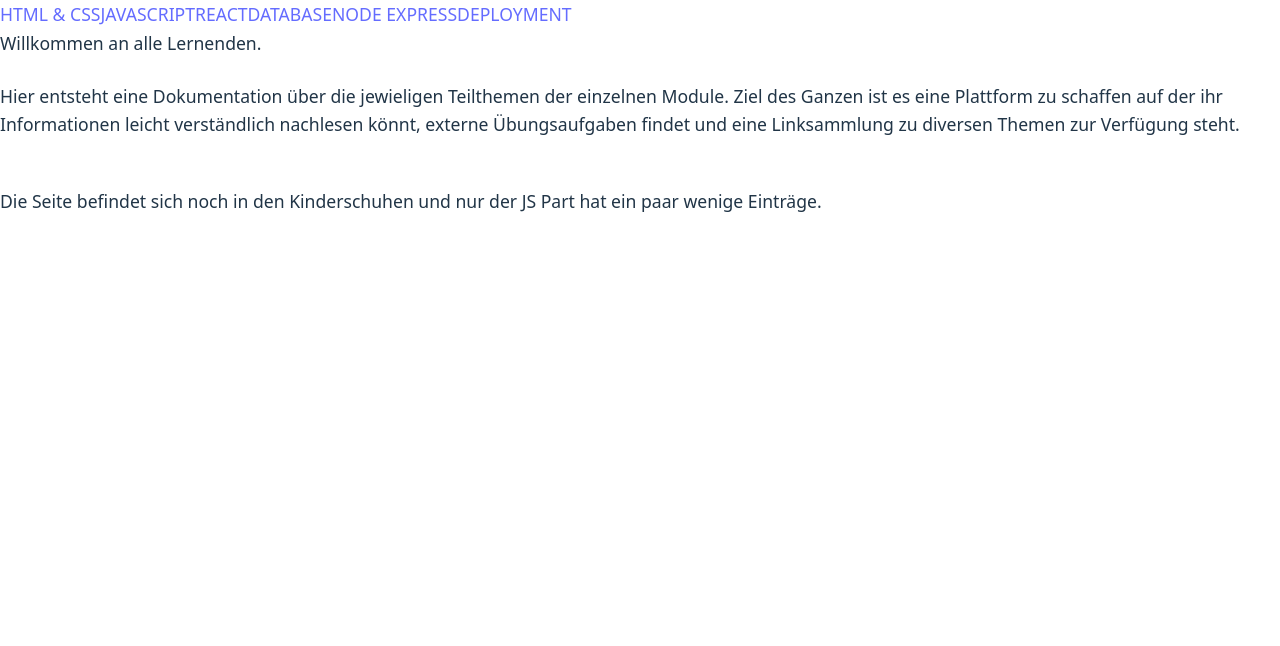
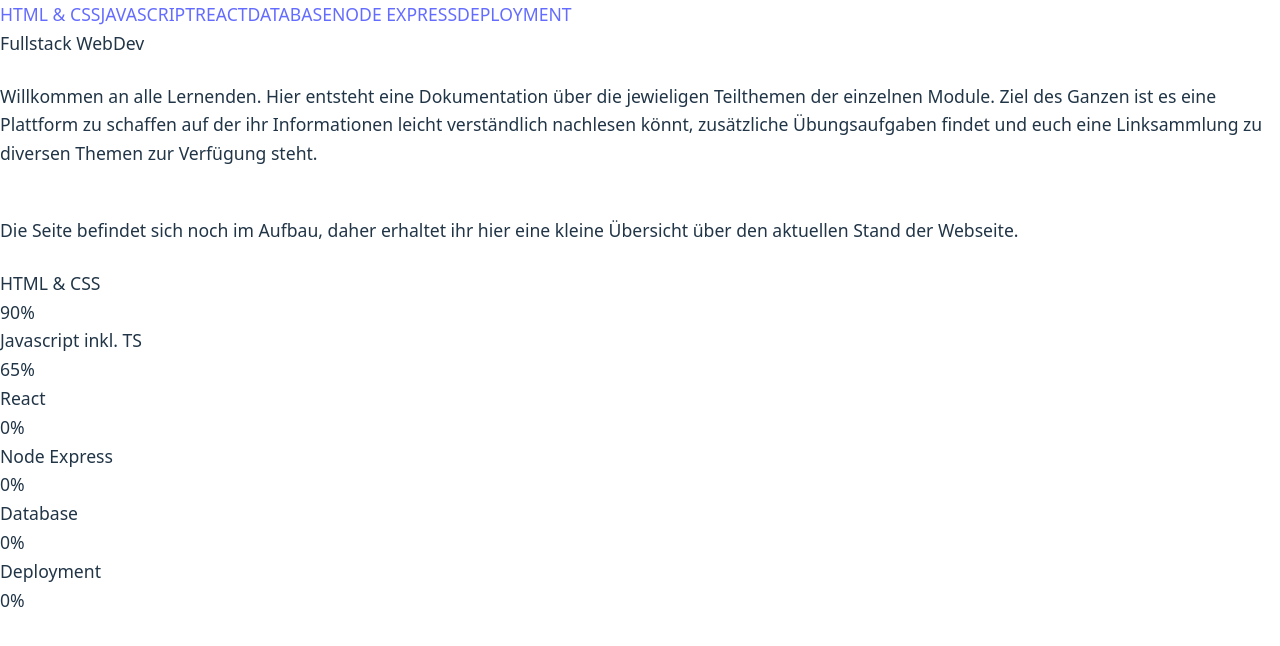
Before and after one commit to MartinKruess/webDevCollecion, a React (Vite) app: page / in a window 1280 px wide. Shown: the top 646 px of the page. Built offline with nearby package versions, Linux system fonts and the light colour scheme.

Commit message:
landingpage

```diff
--- a/src/App.css
+++ b/src/App.css
@@ -139,10 +139,6 @@ td{
 }
 
 
-
-
-
-
 /* JS - ANIMATION */
 .textContainer {
   margin: 0;
--- a/src/comps/pages/landingpage.jsx
+++ b/src/comps/pages/landingpage.jsx
@@ -3,14 +3,29 @@ export const Landingpage = () => {
     <section className="w-10/12 m-auto">
       <article className="mt-10 p-4">
         <h1>
-          Willkommen an alle Lernenden.
+          Fullstack WebDev
         </h1>
         <p>
-          Hier entsteht eine Dokumentation über die jewieligen Teilthemen der einzelnen Module. Ziel des Ganzen ist es eine Plattform zu schaffen auf der ihr Informationen leicht verständlich nachlesen könnt, externe Übungsaufgaben findet und eine Linksammlung zu diversen Themen zur Verfügung steht.
+          Willkommen an alle Lernenden.
+          Hier entsteht eine Dokumentation über die jewieligen Teilthemen der einzelnen Module. Ziel des Ganzen ist es eine Plattform zu schaffen auf der ihr Informationen leicht verständlich nachlesen könnt, zusätzliche Übungsaufgaben findet und euch eine Linksammlung zu diversen Themen zur Verfügung steht.
         </p>
         <p>
-          Die Seite befindet sich noch in den Kinderschuhen und nur der JS Part hat ein paar wenige Einträge.
+          Die Seite befindet sich noch im Aufbau, daher erhaltet ihr hier eine kleine Übersicht über den aktuellen Stand der Webseite.
         </p>
+        <ul className="flex flex-wrap w-80">
+          <li className="w-1/2">HTML & CSS</li>
+          <li className="w-1/2">90%</li>
+          <li className="w-1/2">Javascript inkl. TS</li>
+          <li className="w-1/2">65%</li>
+          <li className="w-1/2">React</li>
+          <li className="w-1/2">0%</li>
+          <li className="w-1/2">Node Express</li>
+          <li className="w-1/2">0%</li>
+          <li className="w-1/2">Database</li>
+          <li className="w-1/2">0%</li>
+          <li className="w-1/2">Deployment</li>
+          <li className="w-1/2">0%</li>
+        </ul>
       </article>
     </section>
   )
```
